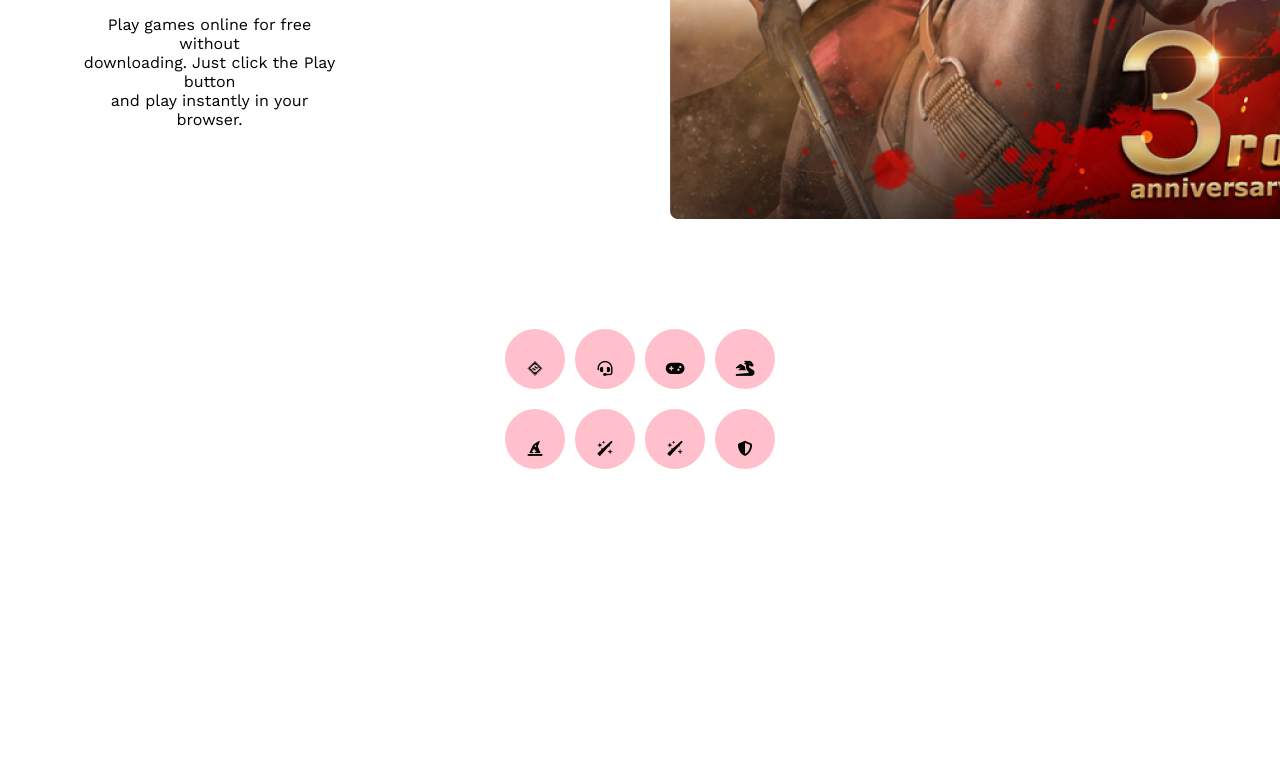
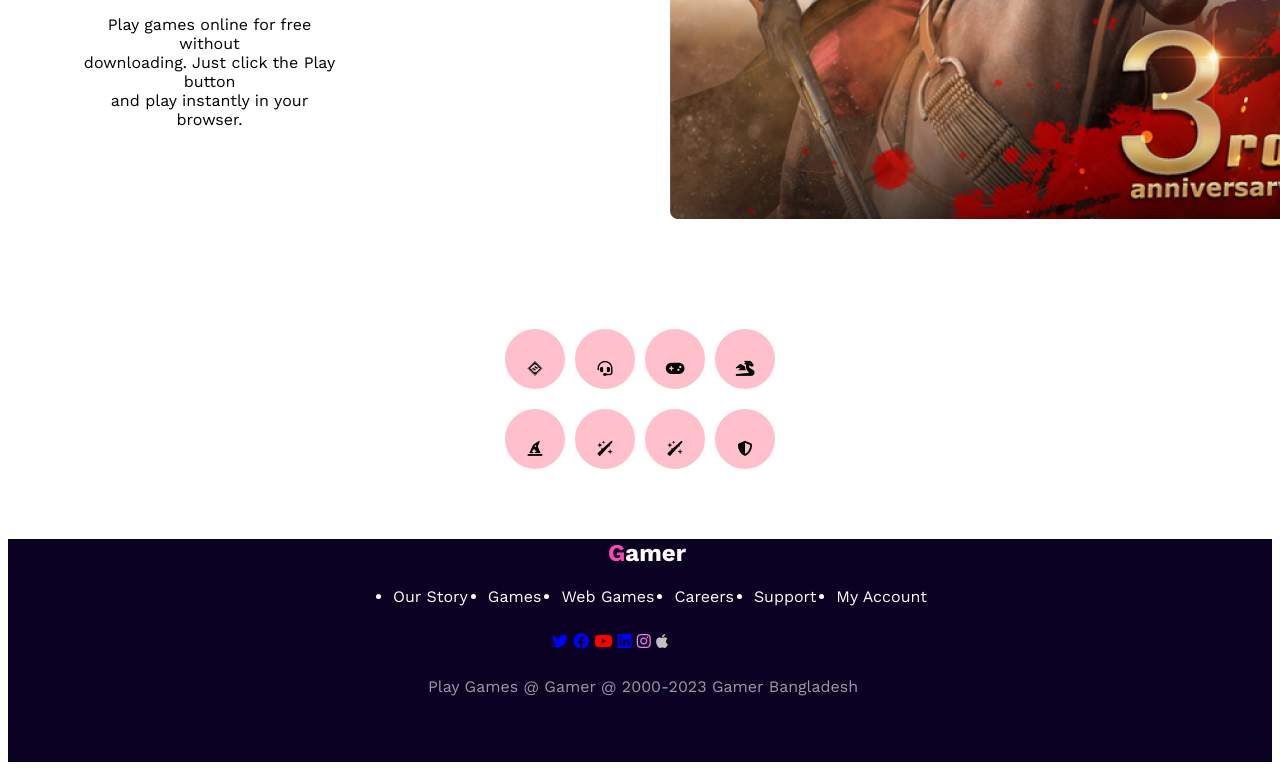
Before and after one commit to krishnadebnath/B8A2_Gamer_Zone, a plain HTML site: page index.html in a window 1280 px wide. Shown: the part 1949-2719 px from the top of the page. Before the commit the page ends 2476 px from the top, so only its background shows below. Drawn offline with nearby package versions, Linux system fonts and the light colour scheme.

Commit message:
complete footer

```diff
--- a/css/style.css
+++ b/css/style.css
@@ -150,7 +150,6 @@ line-height: 30px;
 }
 .single-product{
 width: 30%;
-border: 1px solid tomato;
 display: flexbox;
 width: 342px;
 height: 400px;
@@ -270,21 +269,43 @@ width: 200px;
 
 
 /* footer start*/
-.footer{
-   text-align: center;
-    width: 1920px;
-height: 636px;
-background: #0B0223;
-display: flex;
+
+div > ul{
+    text-decoration: none;
+    display: flex;
+    justify-content: center;
+    gap: 20px;
+    color: white;
+
 }
 
-.footer p{
-    font-size: 45px;
+div > h2{
+    justify-content: center;
+    margin-left: 600px;
 }
-.footer img{
-    width: 86.041px;
-    height: 80px;
+.social{
+    text-align: center;
+    border-radius: 50px;
+    padding: 10px 20px;
+    font-weight: 500;
+    border-radius: 8px;
+    margin-right: 60px;
+
 }
-.Game{
-    color: #FF42A5;
+.footer{
+    min-height: 100px;
+    background: #0B0223;
+    align-items: center;
+    max-width: 1400px;
+    margin: 0 auto;
+    gap: 50px;
+    text-decoration: none;
+    height: 100%;
+    padding-bottom: 50px;
+
 }
+.footer-description{
+    align-items: center;
+    margin-left: 420px;
+
+}
--- a/index.html
+++ b/index.html
@@ -148,9 +148,36 @@
 </main>
 <!--footer start-->
 
-    <section>
+   <footer>
+    <section class="footer">
+    <div>
+        <h2 style="color: #F948B2;">G<span style="color: white;">amer</span></h2>
+    </div>
+<div class="normal-text">
+   <ul>
+    <li>Our Story</li>
+<li>Games</li>
+<li>Web Games</li>
+<li>Careers</li>
+<li>Support</li>
+<li>My Account</li>
+</ul>
+</div>
 
-    </section>
+    </div>
+    <div class="social">
+<i class="fa-brands fa-twitter" style="color: blue;"></i>
+<i class="fa-brands fa-facebook" style="color: blue;"></i>
+<i class="fa-brands fa-youtube" style="color: red;"></i>
+<i class="fa-brands fa-linkedin" style="color: blue"></i>
+<i class="fa-brands fa-instagram" style="color: violet;"></i>
+<i class="fa-brands fa-apple" style="color: silver;"></i>
+    </div>
+    <div>
+        <p class="footer-description" style="color: rgba(255, 255, 255, 0.60);" >Play Games @ Gamer @ 2000-2023 Gamer Bangladesh</p>
+    </div>
+</section>
+   </footer>
 
 </body>
 </html>
```
